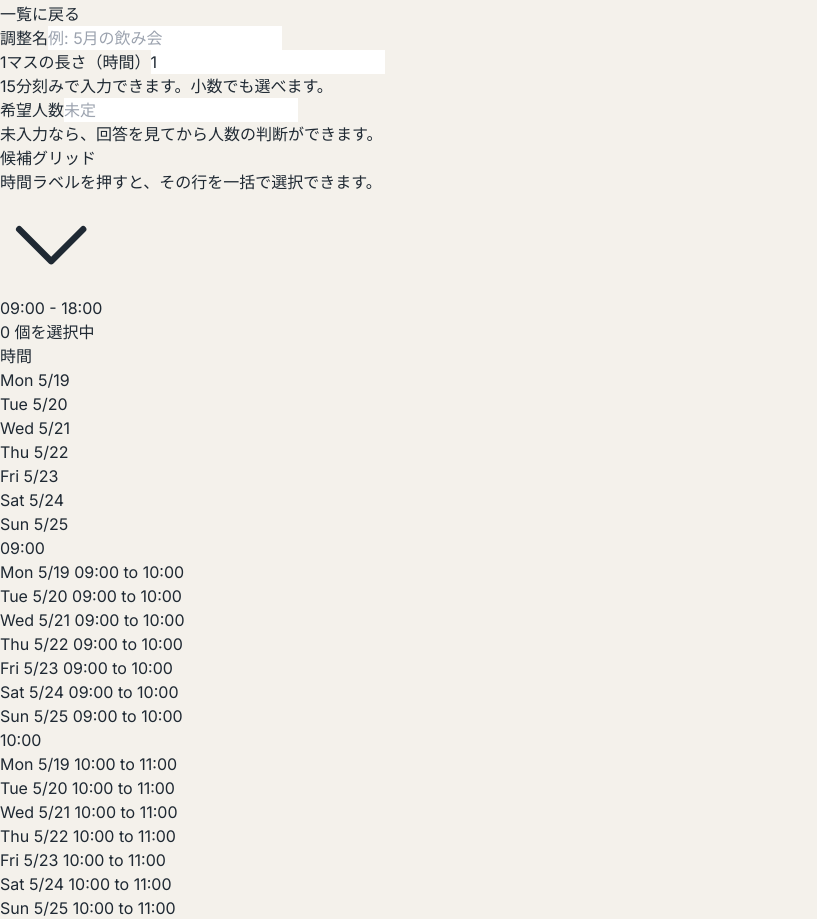
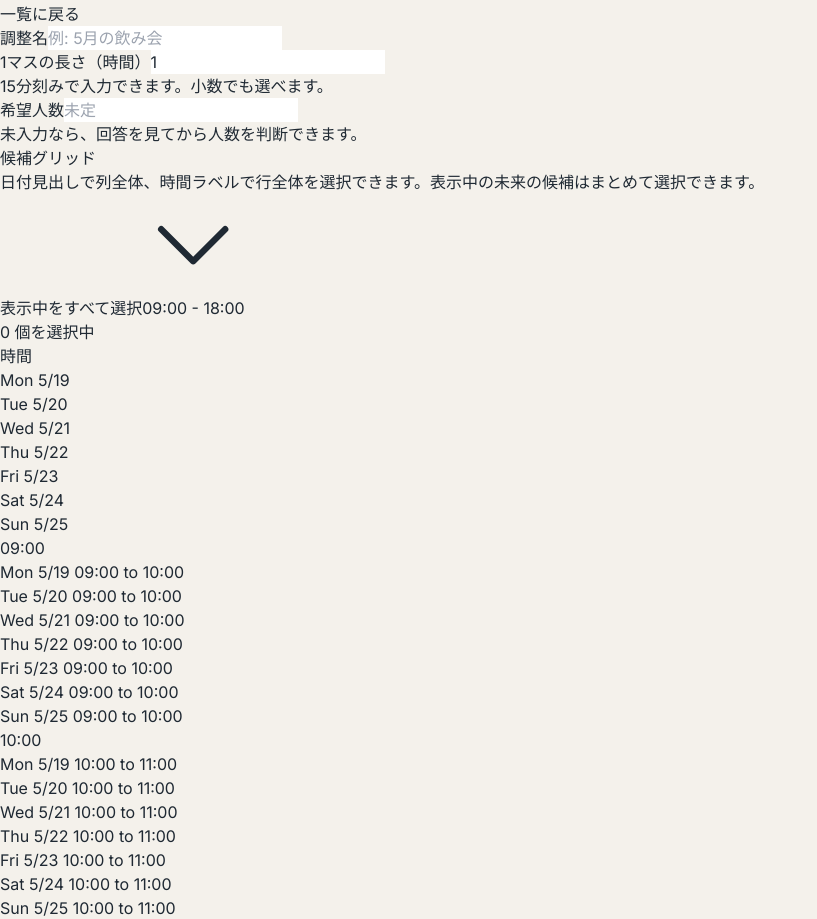
Before and after one commit to yen-0/calendar-hangout-app, a Next.js app: page /tsudoi/request in a window 1280 px wide. Shown: the part 1566-2485 px from the top of the page, without its empty margins (0-817 px from the left). Built offline with nearby package versions, Linux system fonts and the light colour scheme; no server answers; the database is empty.

Commit message:
add change color

```diff
--- a/src/components/tsudoi/TsudoiRequestEditor.tsx
+++ b/src/components/tsudoi/TsudoiRequestEditor.tsx
@@ -22,9 +22,10 @@ import {
   buildTsudoiWeekDays,
   getTsudoiWeekStart,
   isTsudoiSlotInPast,
+  TsudoiWeekDay,
 } from '@/utils/tsudoiWeekUtils';
+import { TsudoiVisibleWindowControl } from './TsudoiVisibleWindowControl';
 import { TsudoiWeeklyGridTable } from './TsudoiWeeklyGridTable';
-import { TsudoiVisibleWindowControl } from './TsudoiVisibleWindowControl';
 
 interface Props {
   mode: 'create' | 'edit';
@@ -46,14 +47,16 @@ const copy = {
     cellDuration: '1マスの長さ（時間）',
     cellDurationHelp: '15分刻みで入力できます。小数でも選べます。',
     desiredMemberCount: '希望人数',
-    desiredMemberCountHelp: '未入力なら、回答を見てから人数の判断ができます。',
+    desiredMemberCountHelp: '未入力なら、回答を見てから人数を判断できます。',
     gridTitle: '候補グリッド',
-    gridHelp: '時間ラベルを押すと、その行を一括で選択できます。',
+    gridHelp:
+      '日付見出しで列全体、時間ラベルで行全体を選択できます。表示中の未来の候補はまとめて選択できます。',
     windowTitle: '表示範囲',
     windowDescription: '週グリッドに表示する時間帯を調整します。',
     selectedCount: (count: number) => `${count} 個を選択中`,
-    visibleRange: '表示中の範囲',
-    futureOnly: '未来の候補を 1 つ以上選んでください。',
+    futureOnly: '未来の候補を1つ以上選んでください。',
+    selectAll: '表示中をすべて選択',
+    clearAll: '表示中をすべて解除',
     create: '調整を作成',
     update: '調整を更新',
     cancel: 'キャンセル',
@@ -68,12 +71,14 @@ const copy = {
     desiredMemberCount: 'Desired member count',
     desiredMemberCountHelp: 'Leave blank if you want to decide after replies come in.',
     gridTitle: 'Candidate grid',
-    gridHelp: 'Click a time label to select that entire row.',
+    gridHelp:
+      'Click a date header to select that whole column, or a time label to select that whole row. You can also select every visible future slot at once.',
     windowTitle: 'Visible time range',
     windowDescription: 'Adjust how much of the weekly grid stays visible.',
     selectedCount: (count: number) => `${count} selected`,
-    visibleRange: 'Current preview',
     futureOnly: 'Select at least one future candidate cell.',
+    selectAll: 'Select all visible',
+    clearAll: 'Clear all visible',
     create: 'Create request',
     update: 'Update request',
     cancel: 'Cancel',
@@ -152,6 +157,38 @@ export function TsudoiRequestEditor({
     setWeekStartDate((current) => getTsudoiWeekStart(addWeeks(current, weeks)));
   };
 
+  const getSelectableKeys = (filterDay?: TsudoiWeekDay) => {
+    const days = filterDay ? [filterDay] : weekDays;
+    const keys: string[] = [];
+
+    for (const row of rows) {
+      const rowIndex = getTsudoiRowIndexFromMinutes(row.startMinutes, gridStepMinutes);
+      for (const day of days) {
+        const cellStart = getTsudoiCellStart(day.date, rowIndex, gridStepMinutes);
+        if (!isTsudoiSlotInPast(cellStart, now)) {
+          keys.push(getTsudoiCellKey(day.date, rowIndex));
+        }
+      }
+    }
+
+    return keys;
+  };
+
+  const toggleKeys = (keys: string[]) => {
+    if (keys.length === 0) return;
+
+    setSelectedCells((prev) => {
+      const allSelected = keys.every((key) => prev.has(key));
+      const next = new Set(prev);
+      if (allSelected) {
+        keys.forEach((key) => next.delete(key));
+      } else {
+        keys.forEach((key) => next.add(key));
+      }
+      return next;
+    });
+  };
+
   const previewSlots = useMemo(() => {
     const slots: CandidateSlotClient[] = [];
     for (const cell of selectedCells) {
@@ -166,6 +203,11 @@ export function TsudoiRequestEditor({
     () => previewSlots.filter((slot) => !isTsudoiSlotInPast(slot.start, now)),
     [now, previewSlots],
   );
+
+  const visibleSelectableKeys = getSelectableKeys();
+  const allVisibleSelected =
+    visibleSelectableKeys.length > 0 &&
+    visibleSelectableKeys.every((key) => selectedCells.has(key));
 
   const toggleCell = (dayDate: Date, row: TsudoiTimeGridRow) => {
     const rowIndex = getTsudoiRowIndexFromMinutes(row.startMinutes, gridStepMinutes);
@@ -183,24 +225,22 @@ export function TsudoiRequestEditor({
 
   const toggleRow = (row: TsudoiTimeGridRow) => {
     const rowIndex = getTsudoiRowIndexFromMinutes(row.startMinutes, gridStepMinutes);
-    const keys = weekDays.map((day) => getTsudoiCellKey(day.date, rowIndex));
-    const selectableKeys = keys.filter((key) => {
-      const { date, rowIndex: parsedRowIndex } = parseTsudoiCellKey(key);
-      return !isTsudoiSlotInPast(getTsudoiCellStart(date, parsedRowIndex, gridStepMinutes), now);
-    });
+    const keys = weekDays
+      .map((day) => {
+        const cellStart = getTsudoiCellStart(day.date, rowIndex, gridStepMinutes);
+        return isTsudoiSlotInPast(cellStart, now) ? null : getTsudoiCellKey(day.date, rowIndex);
+      })
+      .filter((key): key is string => !!key);
 
-    if (selectableKeys.length === 0) return;
+    toggleKeys(keys);
+  };
 
-    setSelectedCells((prev) => {
-      const allSelected = selectableKeys.every((key) => prev.has(key));
-      const next = new Set(prev);
-      if (allSelected) {
-        selectableKeys.forEach((key) => next.delete(key));
-      } else {
-        selectableKeys.forEach((key) => next.add(key));
-      }
-      return next;
-    });
+  const toggleDay = (day: TsudoiWeekDay) => {
+    toggleKeys(getSelectableKeys(day));
+  };
+
+  const toggleAllVisible = () => {
+    toggleKeys(visibleSelectableKeys);
   };
 
   const handleSubmit = async (e: React.FormEvent) => {
@@ -312,7 +352,16 @@ export function TsudoiRequestEditor({
             <p className="text-sm font-semibold text-slate-800">{content.gridTitle}</p>
             <p className="text-xs text-slate-500">{content.gridHelp}</p>
           </div>
-          <div className="flex items-center gap-3">
+          <div className="flex flex-wrap items-center gap-3">
+            <Button
+              type="button"
+              variant="outline"
+              size="sm"
+              onClick={toggleAllVisible}
+              disabled={visibleSelectableKeys.length === 0}
+            >
+              {allVisibleSelected ? content.clearAll : content.selectAll}
+            </Button>
             <TsudoiVisibleWindowControl
               visibleWindow={visibleWindow}
               gridStepMinutes={gridStepMinutes}
@@ -330,6 +379,7 @@ export function TsudoiRequestEditor({
           onPreviousWeek={() => moveWeek(-1)}
           onNextWeek={() => moveWeek(1)}
           onTimeLabelClick={toggleRow}
+          onDayLabelClick={toggleDay}
           renderCell={renderCell}
         />
       </div>
--- a/src/components/tsudoi/TsudoiWeeklyGridTable.tsx
+++ b/src/components/tsudoi/TsudoiWeeklyGridTable.tsx
@@ -3,9 +3,9 @@
 import { ReactNode } from 'react';
 import { ChevronLeftIcon, ChevronRightIcon } from '@heroicons/react/24/outline';
 import { Button } from '@/components/ui/button';
+import { useLanguage } from '@/hooks/useLanguage';
 import { TsudoiGridRow, TsudoiTimeGridRow } from '@/utils/tsudoiGridUtils';
 import { TsudoiWeekDay } from '@/utils/tsudoiWeekUtils';
-import { useLanguage } from '@/hooks/useLanguage';
 
 interface Props {
   weekDays: TsudoiWeekDay[];
@@ -13,7 +13,7 @@ interface Props {
   onPreviousWeek: () => void;
   onNextWeek: () => void;
   onTimeLabelClick?: (row: TsudoiTimeGridRow) => void;
-  onDayLabelClick?: (dayLabel: string) => void;
+  onDayLabelClick?: (day: TsudoiWeekDay) => void;
   renderCell: (day: TsudoiWeekDay, row: TsudoiTimeGridRow) => ReactNode;
   timeHeaderContent?: ReactNode;
 }
@@ -86,7 +86,7 @@ export function TsudoiWeeklyGridTable({
               {onDayLabelClick ? (
                 <button
                   type="button"
-                  onClick={() => onDayLabelClick(day.label)}
+                  onClick={() => onDayLabelClick(day)}
                   aria-label={content.selectDay(day.label)}
                   className="flex min-w-0 flex-1 items-center justify-center rounded px-1 py-1 text-center text-xs font-semibold uppercase tracking-wide text-slate-600 transition hover:bg-slate-200/70"
                 >
```
Also changed, not shown: src/components/tsudoi/TsudoiWeeklyResponseGrid.tsx (+16 -22 lines), 2 other files (tests, documents, lock files or other folders).
